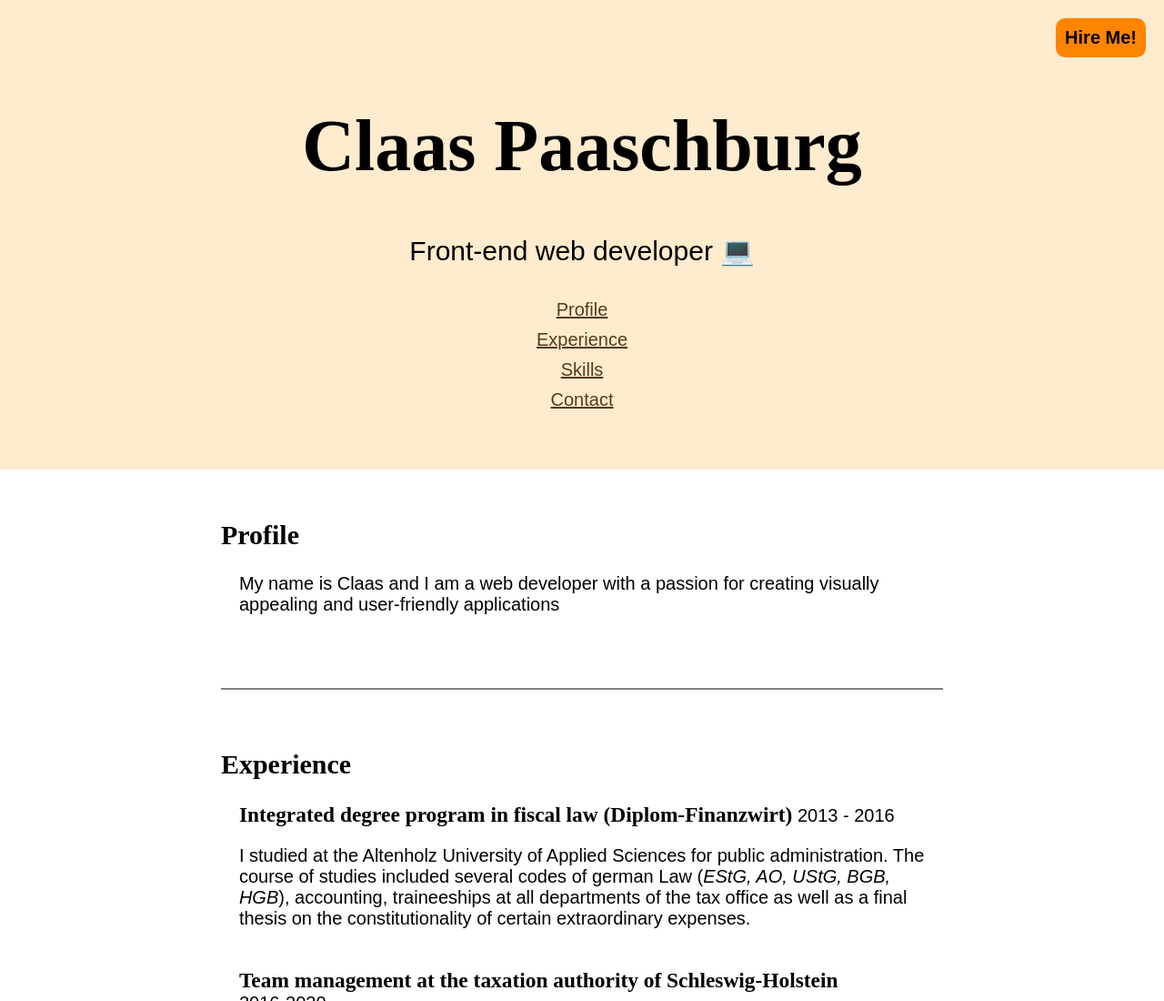
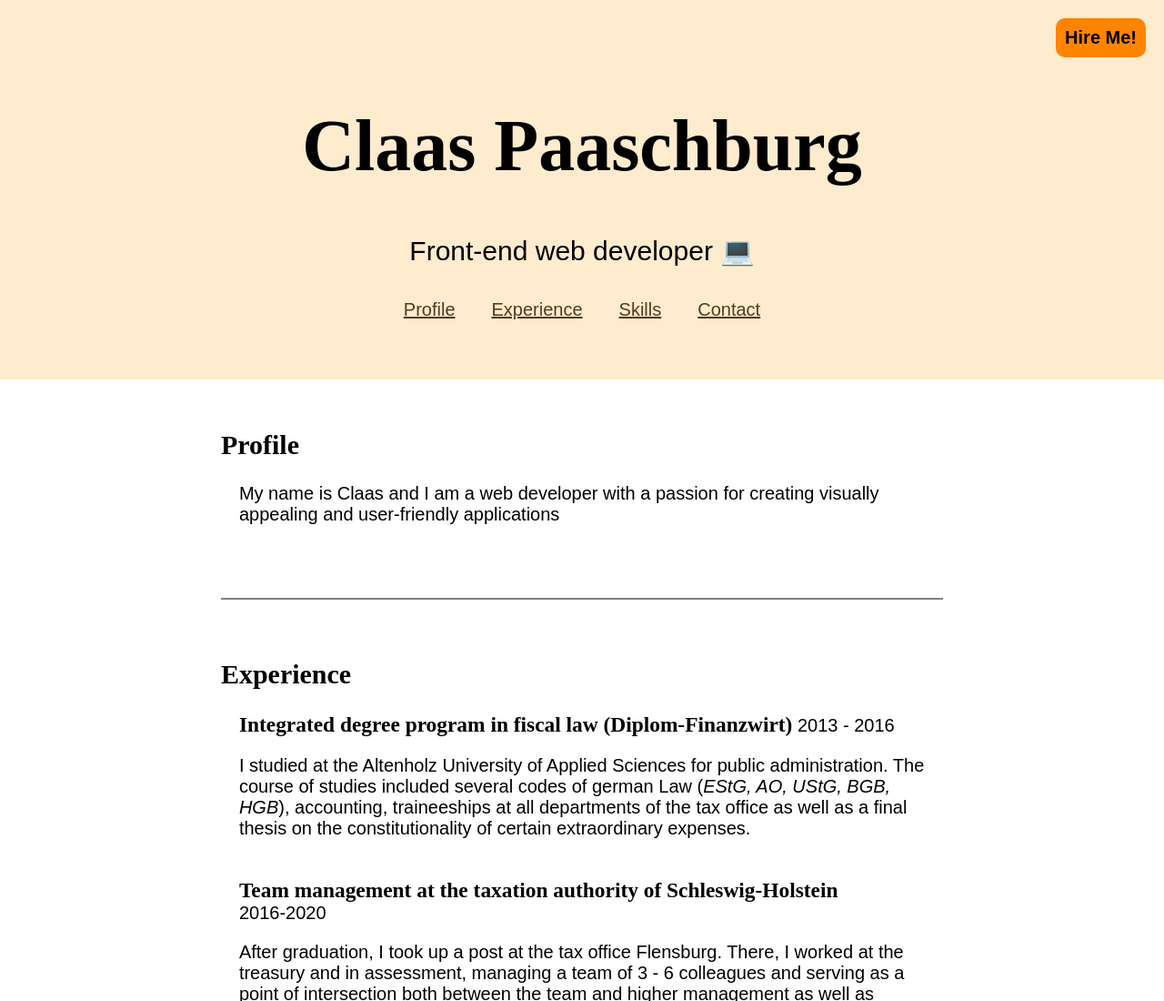
Before and after one commit to Vieraaaas/CV, a plain HTML site: page index.html in a window 1280 px wide. Shown: the top 1100 px of the page at 91% size. Drawn offline with nearby package versions, Linux system fonts and the light colour scheme; a web font is replaced by a local one.

Commit message:
Change flex-direction at 768px

```diff
--- a/style.css
+++ b/style.css
@@ -126,6 +126,9 @@ nav a:active {
     margin-top: 4rem;
     padding-top: 2rem;
   }
+  .navigation {
+    flex-direction: row;
+  }
 }
 
 @media screen and (min-width: 992px) {
```
